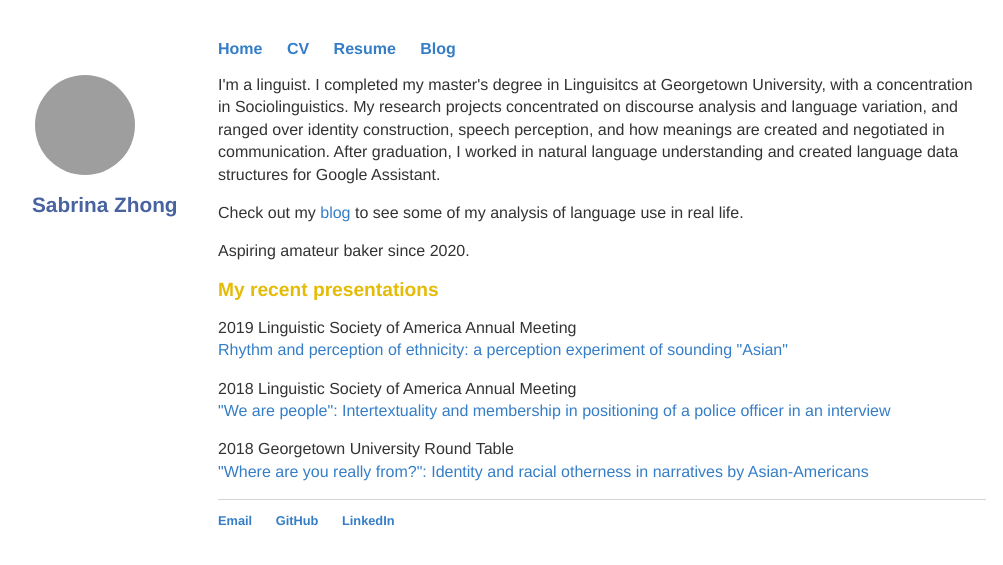
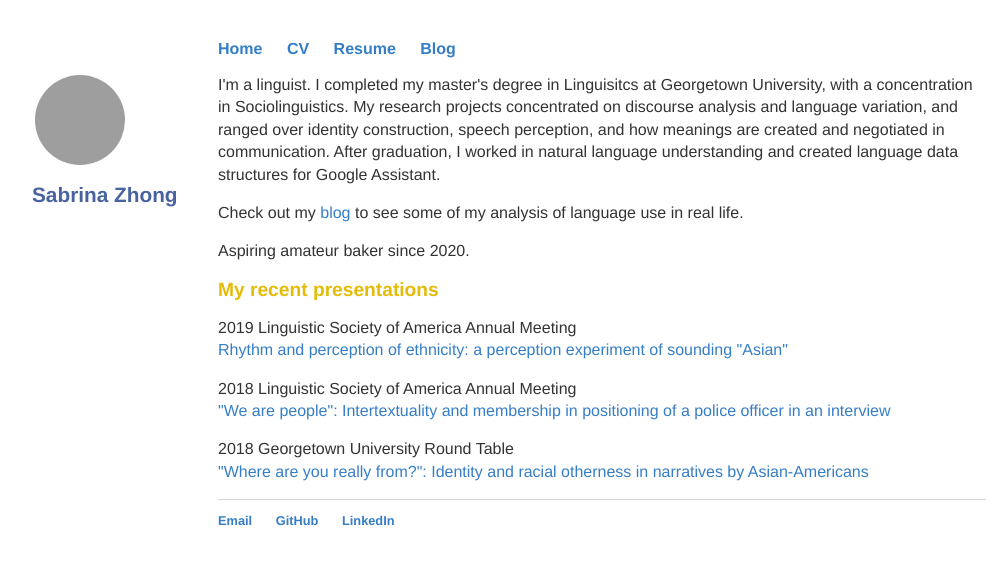
Before and after one commit to sabrinazhong/sabrinazhong.github.io, a Jekyll site: the page built from index.html, in a window 1280 px wide. Shown: the top 565 px of the page, without its empty margins (38-1041 px from the left). Built offline with Jekyll 4.4.1, drawn with Linux system fonts in a browser that asks for light colours; grey boxes are pictures that could not be loaded.

Commit message:
Update index.html

```diff
--- a/index.html
+++ b/index.html
@@ -27,6 +27,6 @@
 
 <div class='sidebar'>
 
-	<img src="photo.jpg" alt="Image" height="100" width="100" class="circular--square">
+	<img src="photo.jpg" alt="Image" height="90" width="90" class="circular--square">
 	<h1> Sabrina Zhong <h1>
 </div><!-- /.sidebar -->
```
